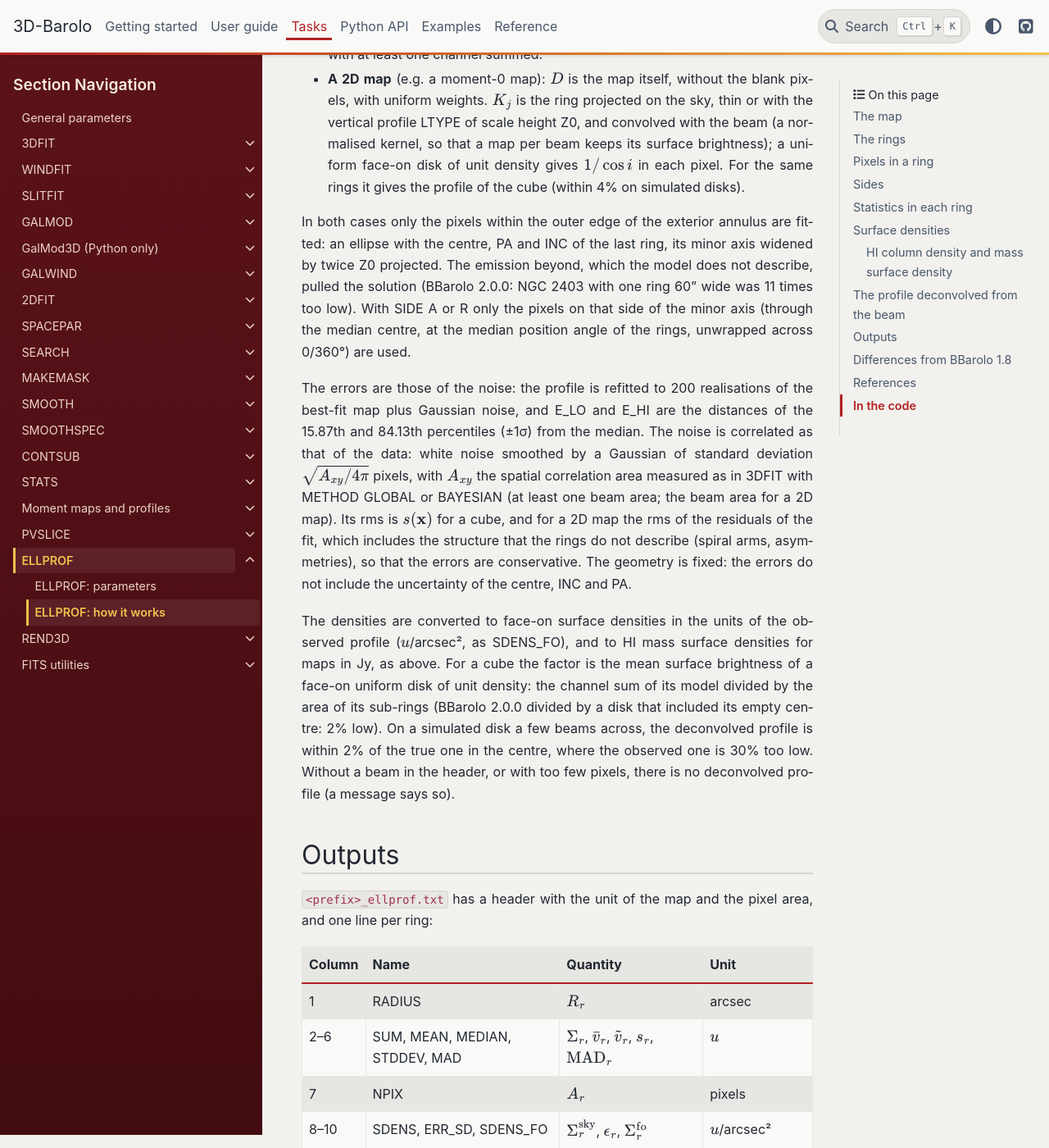
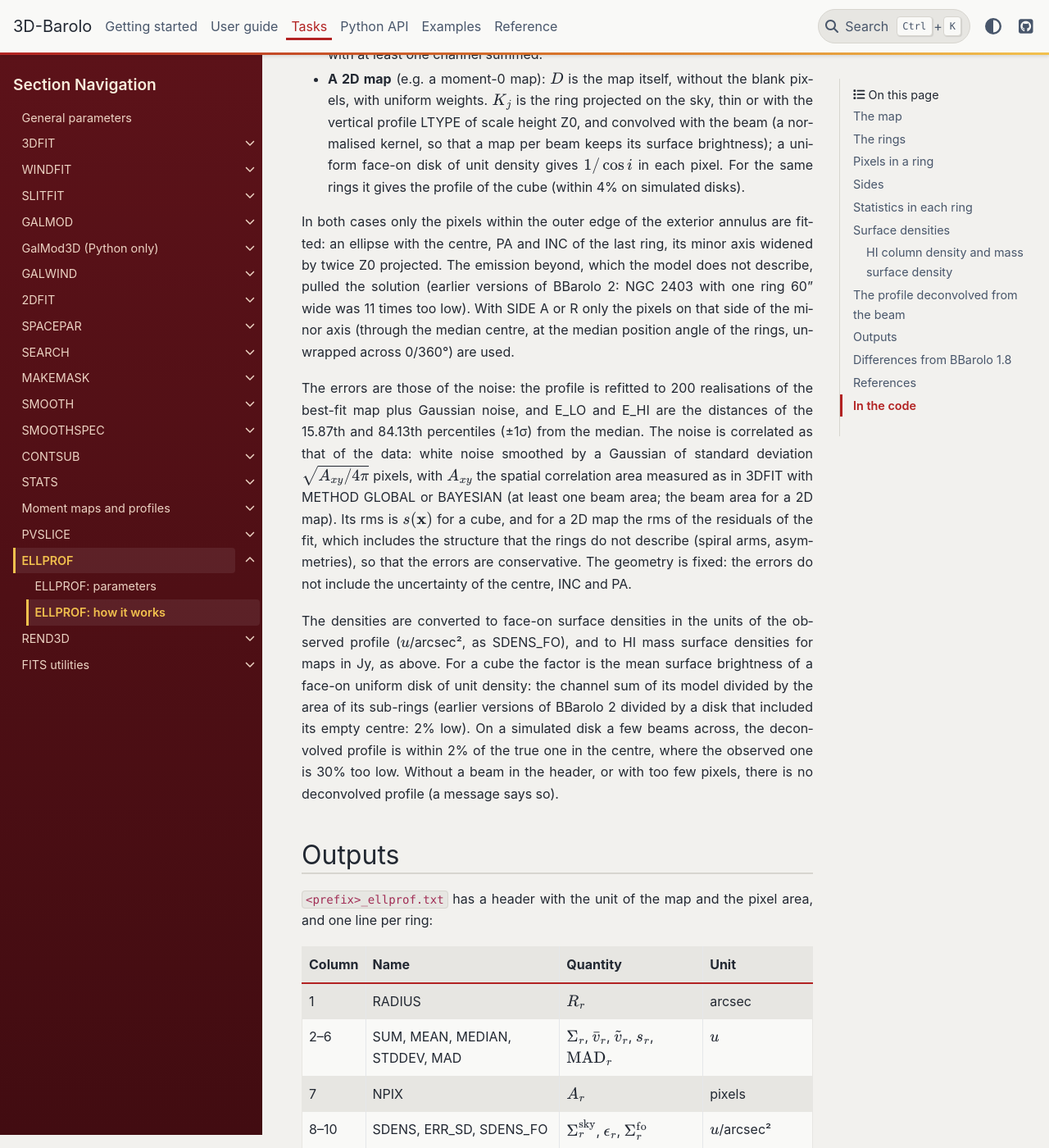
Before and after one commit to editeodoro/bbarolo2, a Sphinx documentation site: the page built from docs/tasks/ellprof/algorithm.md, in a window 1280 px wide and 1400 px high, scrolled down 5495 px. Shown: the whole window at 82% size. Built offline with Sphinx 7.4.7 and the PyData theme 0.15.4, drawn with Linux system fonts in a browser that asks for light colours.

Commit message:
Version 2.0 (was 2.0.0)
bbarolo/_version.py and the text that names the version. The notes on what
the first BBarolo 2 did differently now say "earlier versions of BBarolo 2".

Co-Authored-By: Claude Opus 5.5 <noreply@anthropic.com>

```diff
--- a/bbarolo/_version.py
+++ b/bbarolo/_version.py
@@ -1,3 +1,3 @@
-__version__ = version = '2.0.0'
+__version__ = version = '2.0'
 __BBBversion__ = BBBversion = '0.2'
 __cpp_reference__ = '1.8.1dev'   # BBarolo C++ version this port is based on (pyBBarolo 1.8.0)
--- a/docs/tasks/ellprof/algorithm.md
+++ b/docs/tasks/ellprof/algorithm.md
@@ -224,7 +224,7 @@ radii. At least $2N$ pixels are needed. The data map $D$, the maps $K_j$ and the
 
 In both cases only the pixels within the outer edge of the exterior annulus are fitted: an ellipse with the
 centre, PA and INC of the last ring, its minor axis widened by twice Z0 projected. The emission beyond, which
-the model does not describe, pulled the solution (BBarolo 2.0.0: NGC 2403 with one ring 60" wide was 11 times
+the model does not describe, pulled the solution (earlier versions of BBarolo 2: NGC 2403 with one ring 60" wide was 11 times
 too low). With {ref}`SIDE <par-ellprof-side>` A or R only the pixels on that side of the minor axis (through
 the median centre, at the median position angle of the rings, unwrapped across 0/360°) are used.
 
@@ -241,7 +241,7 @@ uncertainty of the centre, INC and PA.
 The densities are converted to face-on surface densities in the units of the observed profile
 ($u$/arcsec², as SDENS_FO), and to HI mass surface densities for maps in Jy, as above. For a cube the factor
 is the mean surface brightness of a face-on uniform disk of unit density: the channel sum of its model divided by
-the area of its sub-rings (BBarolo 2.0.0 divided by a disk that included its empty centre: 2% low). On a
+the area of its sub-rings (earlier versions of BBarolo 2 divided by a disk that included its empty centre: 2% low). On a
 simulated disk a
 few beams across, the deconvolved profile is within 2% of the true one in the centre, where the observed one
 is 30% too low. Without a beam in the header, or with too few pixels, there is no deconvolved profile (a
```
Also changed, not shown: CHANGES.md (+1 -1 lines), CLAUDE.md (+1 -1 lines), docs/tasks/galmod/algorithm.md (+1 -1 lines), docs/user-guide/troubleshooting.md (+1 -1 lines), 1 other file.
